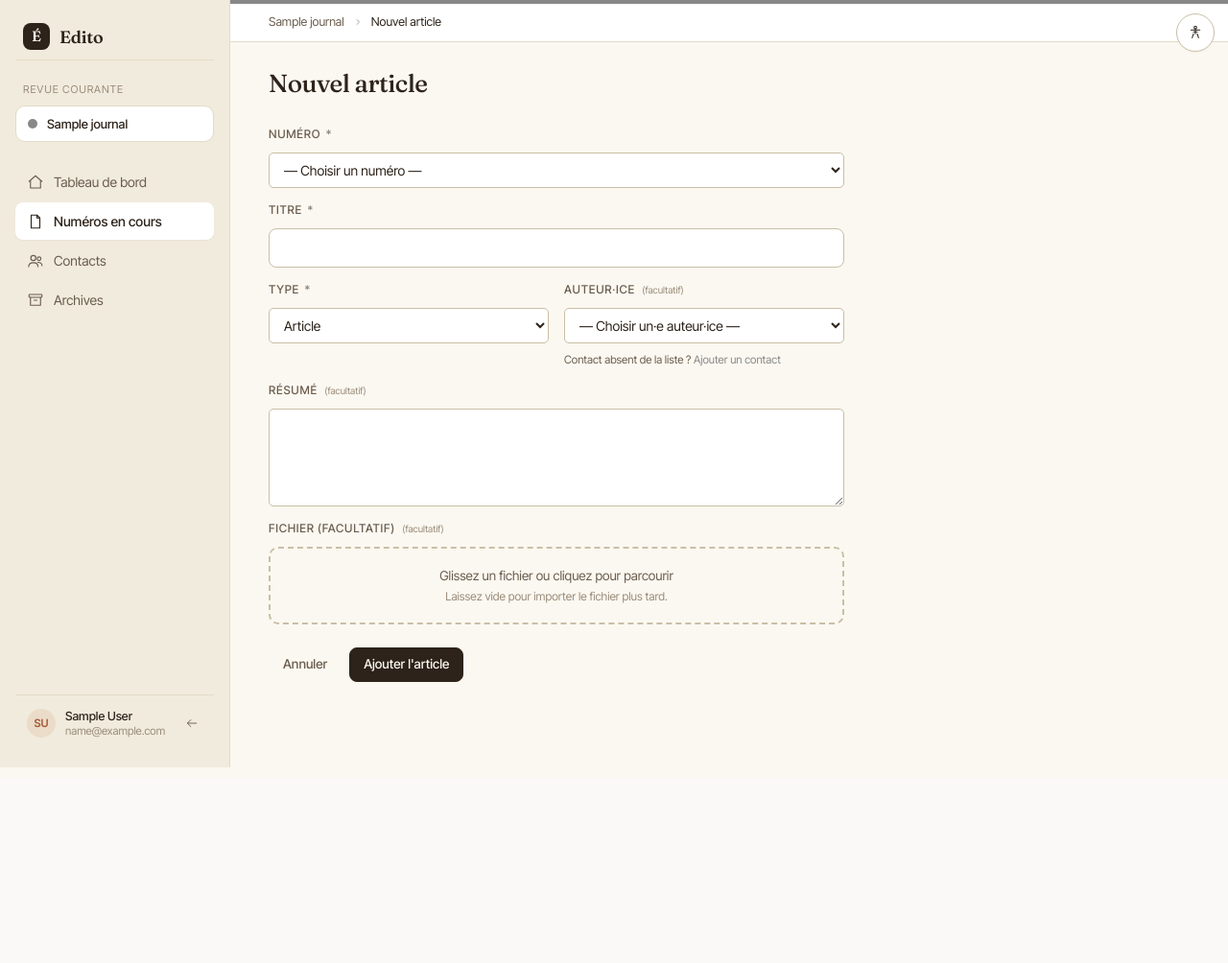
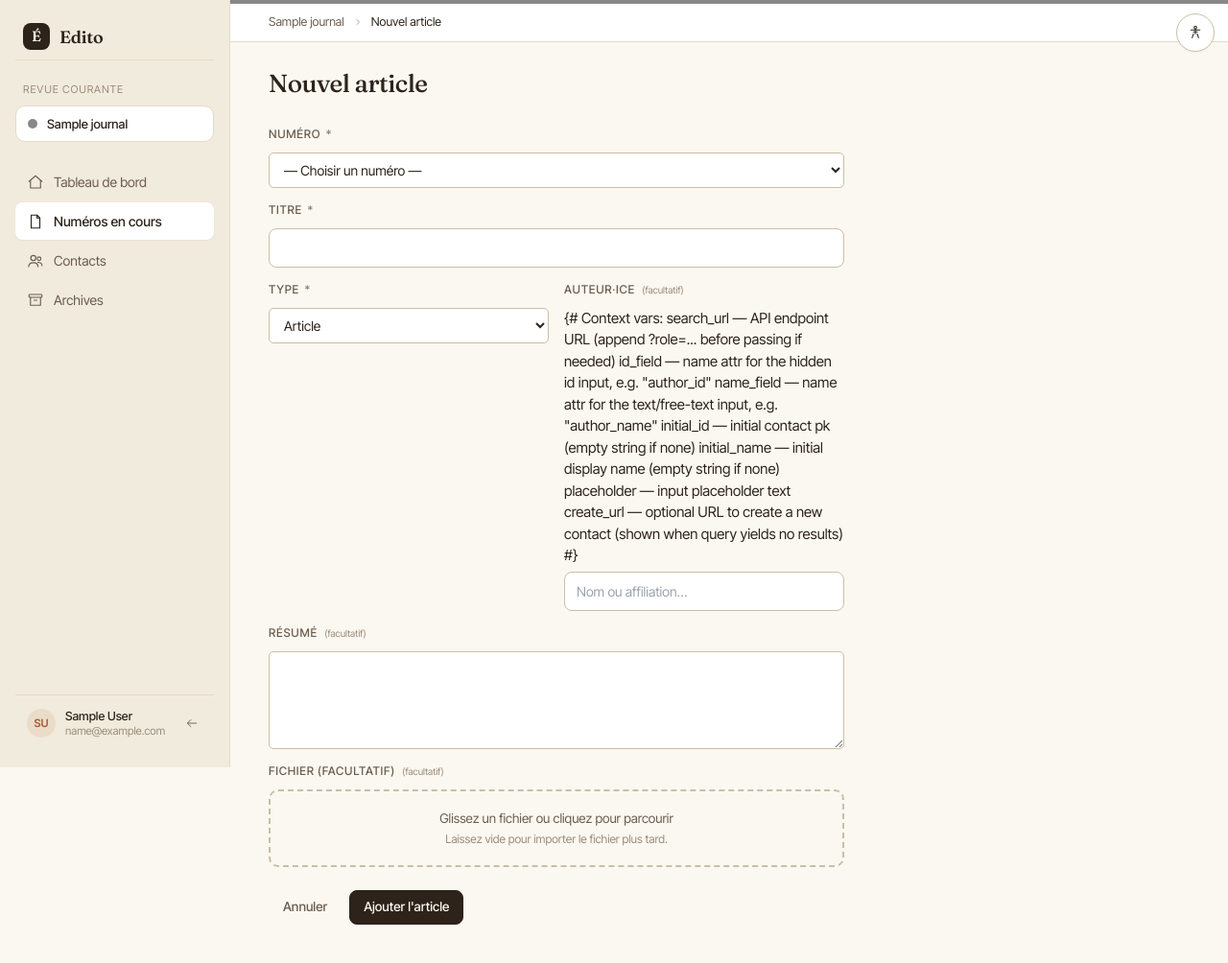
Before and after one commit to Hsbtqemy/larevue, a Django app: a page that uses templates/partials/_article_form_fields.html in a window 1280 px wide. Shown: the top 1004 px of the page at 96% size. Before the commit the page ends 800 px from the top, so only its background shows below. Run offline with Django 5.2, Linux system fonts and the light colour scheme; a user stored in the database is signed in; tables that the repository leaves empty hold one stand-in row (values such as "Sample post"); data that the repository does not hold is empty; some libraries are stand-ins or nearby versions.

Commit message:
feat(articles): free-text author via contactAutocomplete
Removes author ModelChoiceField from ArticleCreateForm and ArticleEditForm.
Author resolution is now done from POST fields author_id (contact PK) and
author_name (free text) in a shared _resolve_author() helper. Falls back to
author_name_override when author_id is absent or invalid. Edit modal uses
_contact_autocomplete.html partial. 10 new tests.

Co-Authored-By: Claude Sonnet 4.6 <noreply@anthropic.com>

```diff
--- a/apps/articles/forms.py
+++ b/apps/articles/forms.py
@@ -11,13 +11,10 @@ from apps.reviews.models import ReviewRequest
 class ArticleEditForm(forms.ModelForm):
     def __init__(self, *args, journal=None, **kwargs):
         super().__init__(*args, **kwargs)
-        if journal is not None:
-            self.fields["author"].queryset = journal.contacts.order_by("last_name", "first_name")
-        self.fields["author"].required = False
 
     class Meta:
         model = Article
-        fields = ["title", "author", "article_type", "abstract"]
+        fields = ["title", "article_type", "abstract"]
         widgets = {"abstract": forms.Textarea(attrs={"rows": 4})}
 
 
@@ -26,12 +23,6 @@ class ArticleCreateForm(forms.ModelForm):
 
     def __init__(self, *args, journal=None, **kwargs):
         super().__init__(*args, **kwargs)
-        if journal is not None:
-            self.fields["author"].queryset = journal.contacts.filter(
-                usual_roles__overlap=[Contact.Role.AUTHOR]
-            ).order_by("last_name", "first_name")
-        self.fields["author"].required = False
-        self.fields["author"].empty_label = "— Choisir un·e auteur·ice —"
         for name, field in self.fields.items():
             if name == "file":
                 continue
@@ -40,7 +31,7 @@ class ArticleCreateForm(forms.ModelForm):
 
     class Meta:
         model = Article
-        fields = ["title", "author", "article_type", "abstract"]
+        fields = ["title", "article_type", "abstract"]
         widgets = {"abstract": forms.Textarea(attrs={"rows": 4})}
 
 
--- a/apps/articles/views.py
+++ b/apps/articles/views.py
@@ -32,6 +32,17 @@ def _check_article_archived(article):
     return None
 
 
+def _resolve_author(post_data, journal):
+    author_id = post_data.get("author_id", "").strip()
+    author_name = post_data.get("author_name", "").strip()
+    if author_id:
+        try:
+            return Contact.objects.get(pk=int(author_id), journal=journal), ""
+        except (Contact.DoesNotExist, ValueError):
+            pass
+    return None, author_name
+
+
 class ArticleCreateView(JournalOwnedCreateView):
     form_class = ArticleCreateForm
     template_name = "articles/create.html"
@@ -51,12 +62,21 @@ class ArticleCreateView(JournalOwnedCreateView):
         return super().post(request, **kwargs)
 
     def get_extra_context(self):
-        return {"issue": self.issue}
+        slug = self.request.journal.slug
+        return {
+            "issue": self.issue,
+            "author_search_url": reverse("contacts:search", kwargs={"slug": slug}) + "?role=author",
+            "author_create_url": reverse("contacts:create", kwargs={"slug": slug}) + "?role=author",
+        }
 
     def prepare_instance(self, instance, form):
         instance.issue = self.issue
 
     def post_create(self, instance, form):
+        author, override = _resolve_author(self.request.POST, self.request.journal)
+        instance.author = author
+        instance.author_name_override = override
+        instance.save(update_fields=["author", "author_name_override"])
         f = form.cleaned_data.get("file")
         if f:
             instance.mark_received()
@@ -89,10 +109,21 @@ class ArticleCreateFromJournalView(JournalOwnedCreateView):
             return redirect(reverse("issues:create", kwargs={"slug": request.journal.slug}))
         return super().post(request, **kwargs)
 
+    def get_extra_context(self):
+        slug = self.request.journal.slug
+        return {
+            "author_search_url": reverse("contacts:search", kwargs={"slug": slug}) + "?role=author",
+            "author_create_url": reverse("contacts:create", kwargs={"slug": slug}) + "?role=author",
+        }
+
     def prepare_instance(self, instance, form):
         instance.issue = form.cleaned_data["issue"]
 
     def post_create(self, instance, form):
+        author, override = _resolve_author(self.request.POST, self.request.journal)
+        instance.author = author
+        instance.author_name_override = override
+        instance.save(update_fields=["author", "author_name_override"])
         f = form.cleaned_data.get("file")
         if f:
             instance.mark_received()
@@ -265,6 +296,10 @@ class ArticleDetailView(JournalMemberRequiredMixin, DetailView):
         if article.author and (article.author_id, article.author.full_name) not in author_options:
             author_options = [(article.author_id, article.author.full_name)] + author_options
 
+        author_search_url = (
+            reverse("contacts:search", kwargs={"slug": journal.slug}) + "?role=author"
+        )
+
         is_archived = issue.state in Issue.ARCHIVED_STATES
         latest_version = versions[0] if versions else None
         transition_url = reverse(
@@ -288,6 +323,9 @@ class ArticleDetailView(JournalMemberRequiredMixin, DetailView):
             "journal": journal,
             "internal_notes": internal_notes,
             "author_options": author_options,
+            "author_search_url": author_search_url,
+            "article_author_initial_id": article.author_id or "",
+            "article_author_initial_name": article.displayed_author_name,
             "is_archived": is_archived,
             "versions": versions,
             "version_count": len(versions),
@@ -356,6 +394,10 @@ class ArticleEditView(_ArticleJournalMixin, JournalMemberRequiredMixin, View):
         form = ArticleEditForm(request.POST, instance=article, journal=request.journal)
         if form.is_valid():
             form.save()
+            author, override = _resolve_author(request.POST, request.journal)
+            article.author = author
+            article.author_name_override = override
+            article.save(update_fields=["author", "author_name_override"])
             url = reverse(
                 "articles:detail",
                 kwargs={
--- a/templates/partials/_article_form_fields.html
+++ b/templates/partials/_article_form_fields.html
@@ -19,15 +19,8 @@
   </div>
 
   <div class="field">
-    <label for="id_author">{{ form.author.label }} <span class="opt">(facultatif)</span></label>
-    {{ form.author }}
-    {% if form.author.errors %}
-      <div class="form-msg err">{{ form.author.errors|join:" " }}</div>
-    {% endif %}
-    <div class="tiny muted" style="margin-top:4px">
-      Contact absent de la liste ?
-      <a href="{% url 'contacts:create' slug=journal.slug %}" target="_blank" style="color:var(--accent)">Ajouter un contact</a>
-    </div>
+    <label>Auteur·ice <span class="opt">(facultatif)</span></label>
+    {% include "partials/_contact_autocomplete.html" with search_url=author_search_url id_field="author_id" name_field="author_name" initial_id="" initial_name="" placeholder="Nom ou affiliation…" create_url=author_create_url %}
   </div>
 </div>
 
```
Also changed, not shown: apps/articles/tests/test_author_freetext.py (added, +149 -0 lines), apps/articles/tests/test_views.py (+0 -1 lines), templates/articles/detail.html (+2 -10 lines).
